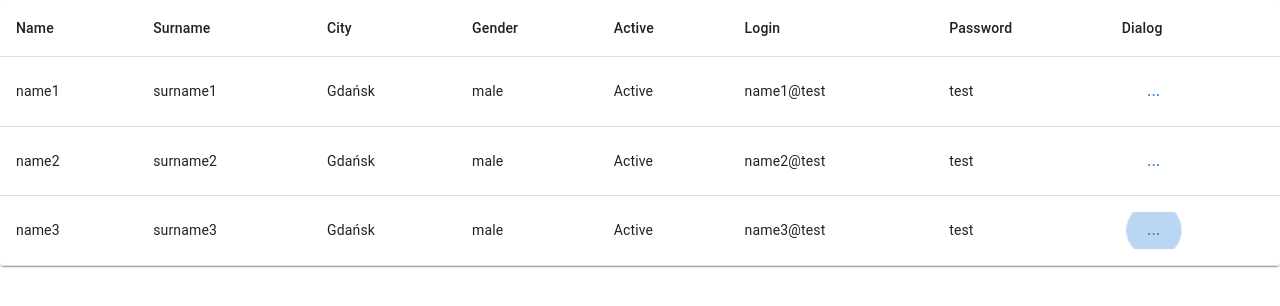
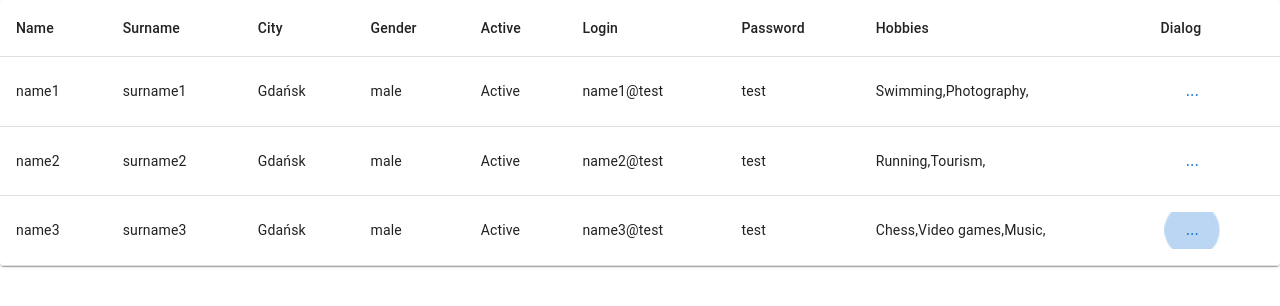
Before and after one commit to mierzvoj/app-state-project, a React (Create React App) app: page /users/list in a window 1280 px wide. Shown: the top 306 px of the page. Built offline with nearby package versions, Linux system fonts and the light colour scheme.

Commit message:
added hobbies to user data, figure out way to make react dialog not react to click when open

```diff
--- a/src/model/user-data.model.ts
+++ b/src/model/user-data.model.ts
@@ -6,4 +6,5 @@ export interface UserData {
     active?: boolean;
     email?: string;
     password?: string;
+    hobbies?: string[];
 }
--- a/src/pages/Users/UserDialog/UserDialog.tsx
+++ b/src/pages/Users/UserDialog/UserDialog.tsx
@@ -14,21 +14,24 @@ import "./UserDialog.css";
 export default function UserDialog({
   open,
   onClose,
+  hobbies,
+  handleHobbies,
 }: {
   open: boolean;
   onClose: () => void;
+  hobbies: string[];
+  handleHobbies: (hobbies: string[]) => void;
 }) {
-  const [hobbies, setHobbies] = React.useState(["test1", "test2"]);
   const [hobby, setHobby] = React.useState("");
 
   const addHobby = () => {
-    setHobbies([...hobbies, hobby]);
+    handleHobbies([...hobbies, hobby]);
   };
 
   const removeHobby = (index: number) => {
     const result = [...hobbies];
     result.splice(index, 1);
-    setHobbies(result);
+    handleHobbies(result);
   };
 
   return (
--- a/src/pages/Users/Users.tsx
+++ b/src/pages/Users/Users.tsx
@@ -11,6 +11,7 @@ const entryData: UserData[] = [
     active: true,
     email: "name1@test",
     password: "test",
+    hobbies: ["Swimming", "Photography"],
   },
   {
     name: "name2",
@@ -20,6 +21,7 @@ const entryData: UserData[] = [
     active: true,
     email: "name2@test",
     password: "test",
+    hobbies: ["Running", "Tourism"],
   },
   {
     name: "name3",
@@ -29,6 +31,7 @@ const entryData: UserData[] = [
     active: true,
     email: "name3@test",
     password: "test",
+    hobbies: ["Chess", "Video games", "Music"],
   },
 ];
 
--- a/src/pages/Users/UsersList/UsersList.tsx
+++ b/src/pages/Users/UsersList/UsersList.tsx
@@ -6,20 +6,23 @@ import TableCell from "@mui/material/TableCell";
 import TableContainer from "@mui/material/TableContainer";
 import TableHead from "@mui/material/TableHead";
 import TableRow from "@mui/material/TableRow";
-import React from "react";
+import React, { useContext } from "react";
 import { useNavigate } from "react-router-dom";
+import { UserData } from "../../../model/user-data.model";
 import UserDialog from "../UserDialog/UserDialog";
-import { UsersContext } from "../Users";
+import { IUsersContext, UsersContext } from "../Users";
 import "./UsersList.css";
 
 const UsersList = () => {
   const navigate = useNavigate();
   const [open, setOpen] = React.useState(false);
+  const [hobbies, setHobbies] = React.useState<string[]>([]);
+  const [rowIndex, setRowIndex] = React.useState<number>(-1);
+  const { users, setUsers } = useContext<IUsersContext>(UsersContext);
 
   const handleClickOpen = (
     event: React.MouseEvent<HTMLButtonElement, MouseEvent>
   ) => {
-    event.stopPropagation();
     setOpen(true);
   };
 
@@ -27,11 +30,26 @@ const UsersList = () => {
     setOpen(false);
   };
 
+  const handleRowClick = (
+    event: React.MouseEvent<HTMLTableRowElement, MouseEvent>,
+    index: number,
+    users: UserData[]
+  ) => {
+    setRowIndex(index);
+    setHobbies(users[index].hobbies ?? []);
+  };
+
   const handleRowDoubleClick = (
     event: React.MouseEvent<HTMLTableRowElement, MouseEvent>,
     index: number
   ) => {
     navigate("/users/user/" + index);
+  };
+
+  const handleHobbies = (hobbies: string[]) => {
+    const result = [...users];
+    result[rowIndex].hobbies = hobbies;
+    setUsers(result);
   };
 
   return (
@@ -48,6 +66,7 @@ const UsersList = () => {
                 <TableCell className="header">Active</TableCell>
                 <TableCell className="header">Login</TableCell>
                 <TableCell className="header">Password</TableCell>
+                <TableCell className="header">Hobbies</TableCell>
                 <TableCell className="header">Dialog</TableCell>
               </TableRow>
             </TableHead>
@@ -55,6 +74,9 @@ const UsersList = () => {
               {context.users.map((row, index) => (
                 <TableRow
                   key={index}
+                  onClick={(event) =>
+                    handleRowClick(event, index, context.users)
+                  }
                   onDoubleClick={(event) => handleRowDoubleClick(event, index)}
                 >
                   <TableCell component="th" scope="row">
@@ -66,6 +88,7 @@ const UsersList = () => {
                   <TableCell>{row.active ? "Active" : "Inactive"}</TableCell>
                   <TableCell>{row.email}</TableCell>
                   <TableCell>{row.password}</TableCell>
+                  <TableCell>{row.hobbies?.map((h) => h + ",")}</TableCell>
                   <TableCell>
                     <Button
                       onClick={(event) => handleClickOpen(event)}
@@ -73,7 +96,12 @@ const UsersList = () => {
                     >
                       ...
                     </Button>
-                    <UserDialog open={open} onClose={handleClose}></UserDialog>
+                    <UserDialog
+                      open={open}
+                      onClose={handleClose}
+                      hobbies={hobbies}
+                      handleHobbies={handleHobbies}
+                    ></UserDialog>
                   </TableCell>
                 </TableRow>
               ))}
```
